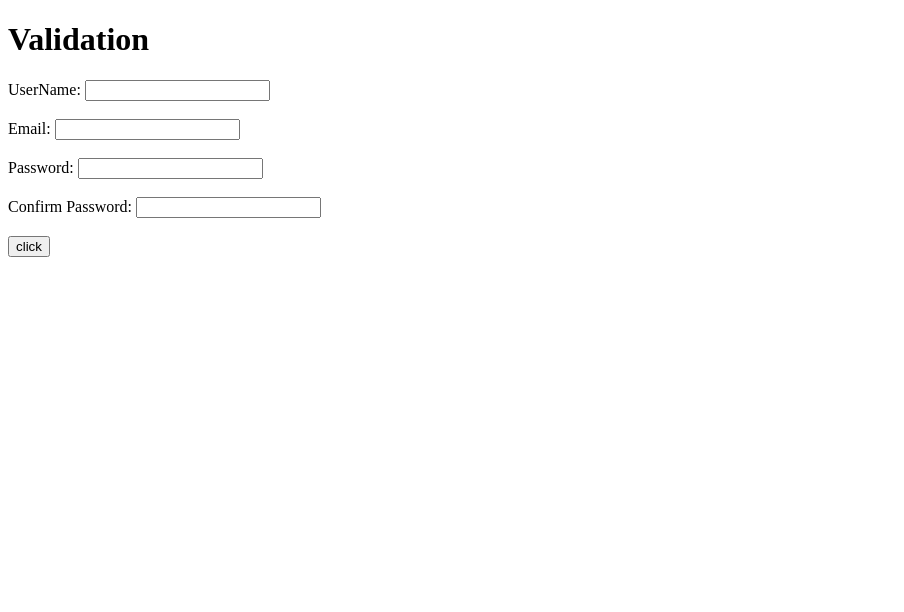
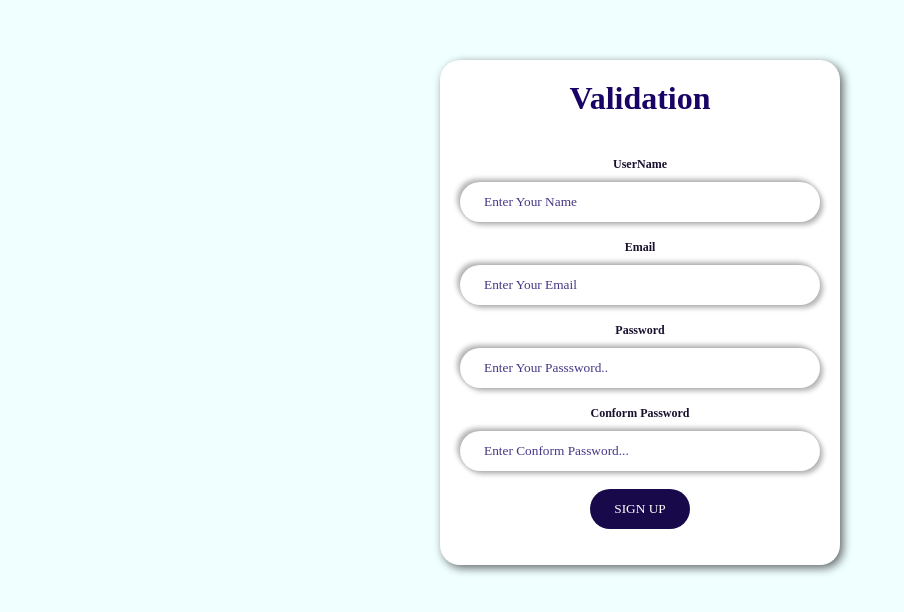
Before and after one commit to Muneef-Nk/Validation-, a plain HTML site: page index.html in a window 1280 px wide. Shown: the whole page, without its empty margins (0-904 px from the left). Drawn offline with Linux system fonts and the light colour scheme.

Commit message:
add new style

```diff
--- a/index.html
+++ b/index.html
@@ -5,20 +5,25 @@
      <meta http-equiv="X-UA-Compatible" content="IE=edge">
      <meta name="viewport" content="width=device-width, initial-scale=1.0">
      <title>Validation</title>
+     <link rel="stylesheet" href="style.css">
 </head>
 <body>
+    <div class="container">
      <h1>Validation</h1>
-     <form action="" name="myForm" method="">
-          <label for="">UserName:</label>
-          <input type="text" name="username" id="username"><br><br>
-          <label for="">Email:</label>
-          <input type="email" name="email" id="email"><br><br>
-          <label for="">Password:</label>
-          <input type="password" name="password" id="password"><br><br>
-          <label for="">Confirm Password:</label>
-          <input type="password" name="cpassword" id="cpassword"><br><br>
-          <button type="button" onclick="Validation();">click</button>
-     </form>
+          <div class="form">
+               <form action="" name="myForm" method="">
+                    <label for="" class="label1">UserName</label>
+                    <input placeholder="Enter Your Name" type="text" name="username" id="username"><br><br>
+                    <label class="label2 for="">Email</label>
+                    <input placeholder="Enter Your Email" type="email" name="email" id="email"><br><br>
+                    <label  class="label3 for="">Password</label>
+                    <input placeholder="Enter Your Passsword.." type="password" name="password" id="password"><br><br>
+                    <label class="label4 for="">Conform Password</label>
+                    <input placeholder="Enter Conform Password..." type="password" name="cpassword" id="cpassword"><br><br>
+                    <button type="button" onclick="Validation();">SIGN UP</button>
+               </form>
+          </div>
+    </div>
 
 
      <script src="./main.js"></script>
--- a/main.js
+++ b/main.js
@@ -40,7 +40,8 @@ function Validation(){
      }
 
      if(password==cpassword){
-          window.location.href="./pass.html"
+          alert('You have successfully Sign Up!')
+          window.location.href="./loading.html"
      }
 
 
--- /dev/null
+++ b/style.css
@@ -0,0 +1,83 @@
+*{
+     margin: 0;
+     padding: 0;
+     box-sizing: border-box;
+     font-family:'Times New Roman', Times, serif
+}
+
+
+h1{
+     color: rgb(25, 4, 102);
+     margin-bottom: 20px;
+     padding: 20px 0;
+}
+h1:hover{
+     color: black;
+}
+
+body{
+     background-color: azure;
+}
+.container{
+     width: 400px;
+     height: 505px;
+     padding-bottom: 200px;
+     background-color: rgb(255, 255, 255);
+     margin: 60px auto;
+     text-align: center;
+     border-radius: 20px;
+     box-shadow: 3px 3px 10px rgba(0,0,0,.6);
+}
+::placeholder{
+     color: rgb(25, 4, 102);
+     opacity: .8;
+}
+input{
+     background-color: none ;
+     width: 90%;
+     height: 40px;
+    padding: 0 0 0 6%;
+     border-radius: 30px;
+     border: none;
+     box-shadow: 3px 3px 5px rgba(0,0,0,.3),
+                -3px -3px 5px rgba(0,0,0,.3);
+}
+input:hover{
+
+     background-color: rgba(0, 0, 0, 0.237);
+
+}
+
+input:focus{
+     background-color: rgba(255, 255, 255, 0.952);
+     font-weight: bold;
+}
+label{
+     color: rgb(26, 17, 47);
+     margin-bottom: 10px;
+     display: block;
+     text-transform:capitalize;
+     font-weight: bold;
+     font-size: 12px;
+
+}
+
+button{
+     width: 100px;
+     height: 40px;
+     border-radius: 30px;
+     border: none;
+     background-color:rgba(18, 4, 69, 0.974) ;
+     color: white;
+     padding: 10px;
+
+}
+button:hover{
+     background-color: rgba(0, 0, 0, 0.237);
+     color: rgb(0, 0, 0);
+
+}
+
+button:active{
+     background-color: rgb(19, 135, 19);
+}
```
Also changed, not shown: loading.html (added, +52 -0 lines), pass.html (+24 -0 lines).
